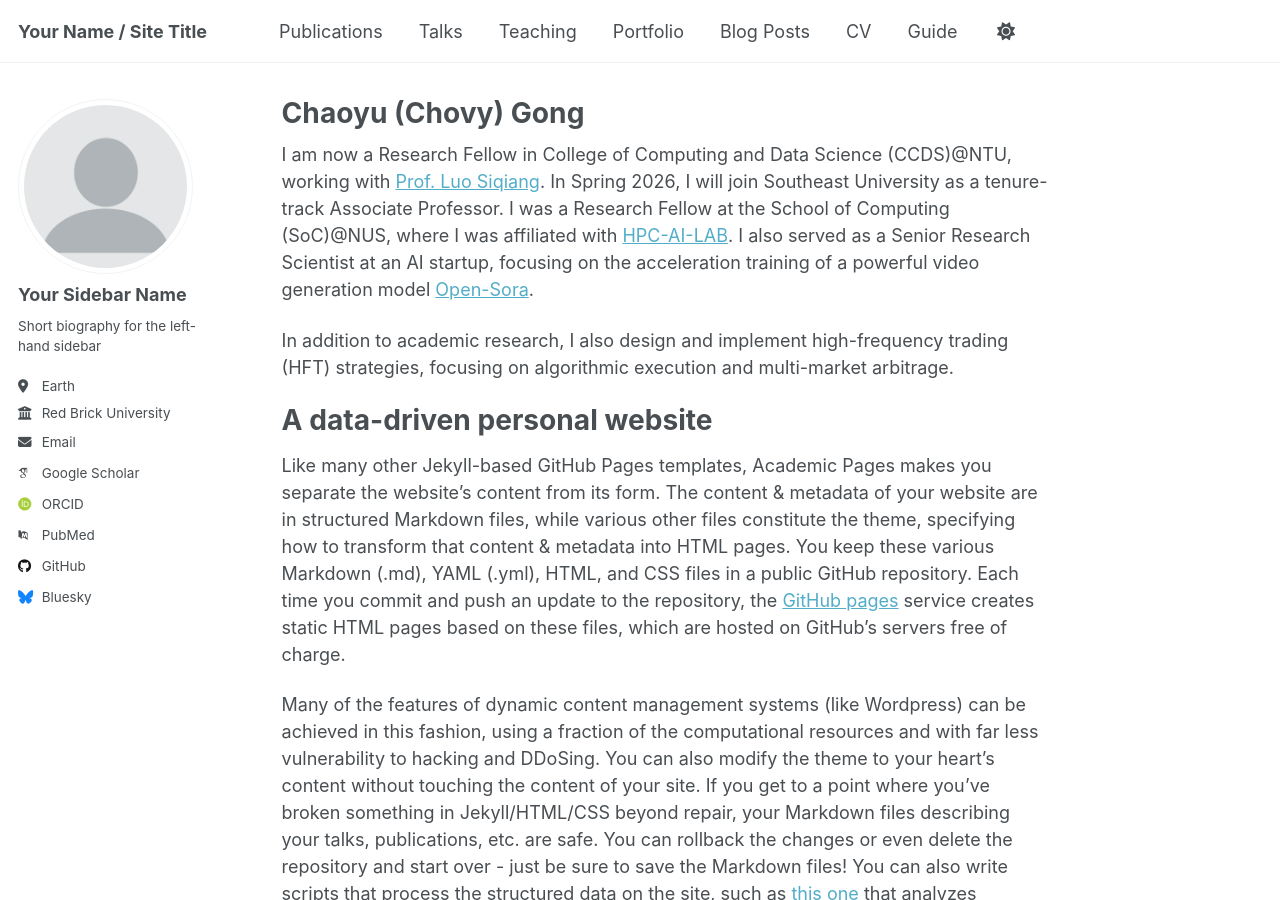
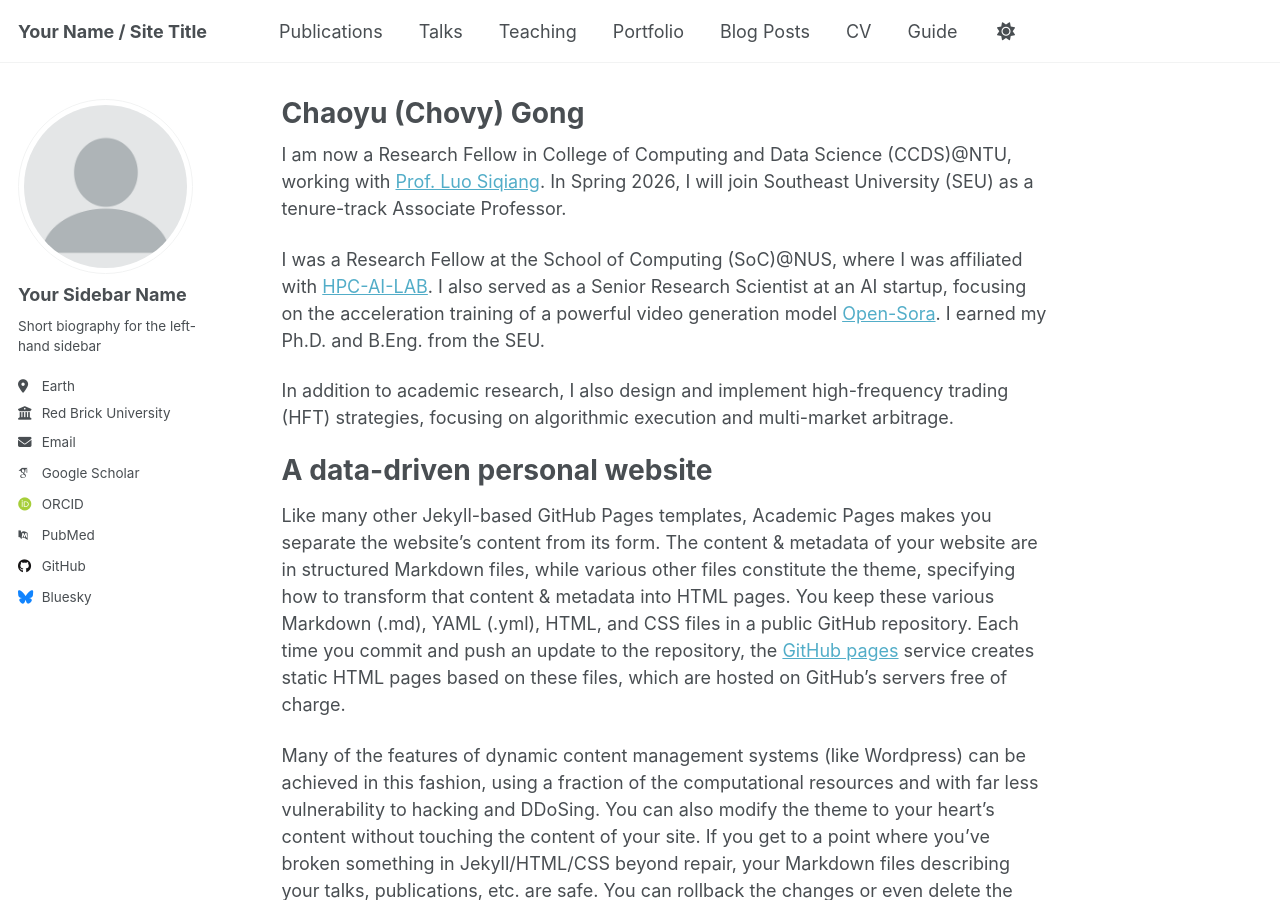
Before and after one commit to doushijihui/Chovy-Gong, a Jekyll site: the page built from _pages/about.md, in a window 1280 px wide and 900 px high. Built offline with Jekyll 4.4.1, drawn with Linux system fonts in a browser that asks for light colours; some web fonts are replaced; a script that is not in the unit is left out.

Commit message:
Update about.md

```diff
--- a/_pages/about.md
+++ b/_pages/about.md
@@ -7,7 +7,9 @@ redirect_from:
   - /about.html
 ---
 
-I am now a Research Fellow in College of Computing and Data Science (CCDS)@NTU, working with [Prof. Luo Siqiang](https://siqiangluo.com/). In Spring 2026, I will join Southeast University as a tenure-track Associate Professor. I was a Research Fellow at the School of Computing (SoC)@NUS, where I was affiliated with [HPC-AI-LAB](https://ai.comp.nus.edu.sg/). I also served as a Senior Research Scientist at an AI startup, focusing on the acceleration training of a powerful video generation model [Open-Sora](https://huggingface.co/hpcai-tech/Open-Sora-v2).
+I am now a Research Fellow in College of Computing and Data Science (CCDS)@NTU, working with [Prof. Luo Siqiang](https://siqiangluo.com/). In Spring 2026, I will join Southeast University (SEU) as a tenure-track Associate Professor.
+
+I was a Research Fellow at the School of Computing (SoC)@NUS, where I was affiliated with [HPC-AI-LAB](https://ai.comp.nus.edu.sg/). I also served as a Senior Research Scientist at an AI startup, focusing on the acceleration training of a powerful video generation model [Open-Sora](https://huggingface.co/hpcai-tech/Open-Sora-v2). I earned my Ph.D. and B.Eng. from the SEU.
 
 In addition to academic research, I also design and implement high-frequency trading (HFT) strategies, focusing on algorithmic execution and multi-market arbitrage.
 
```
